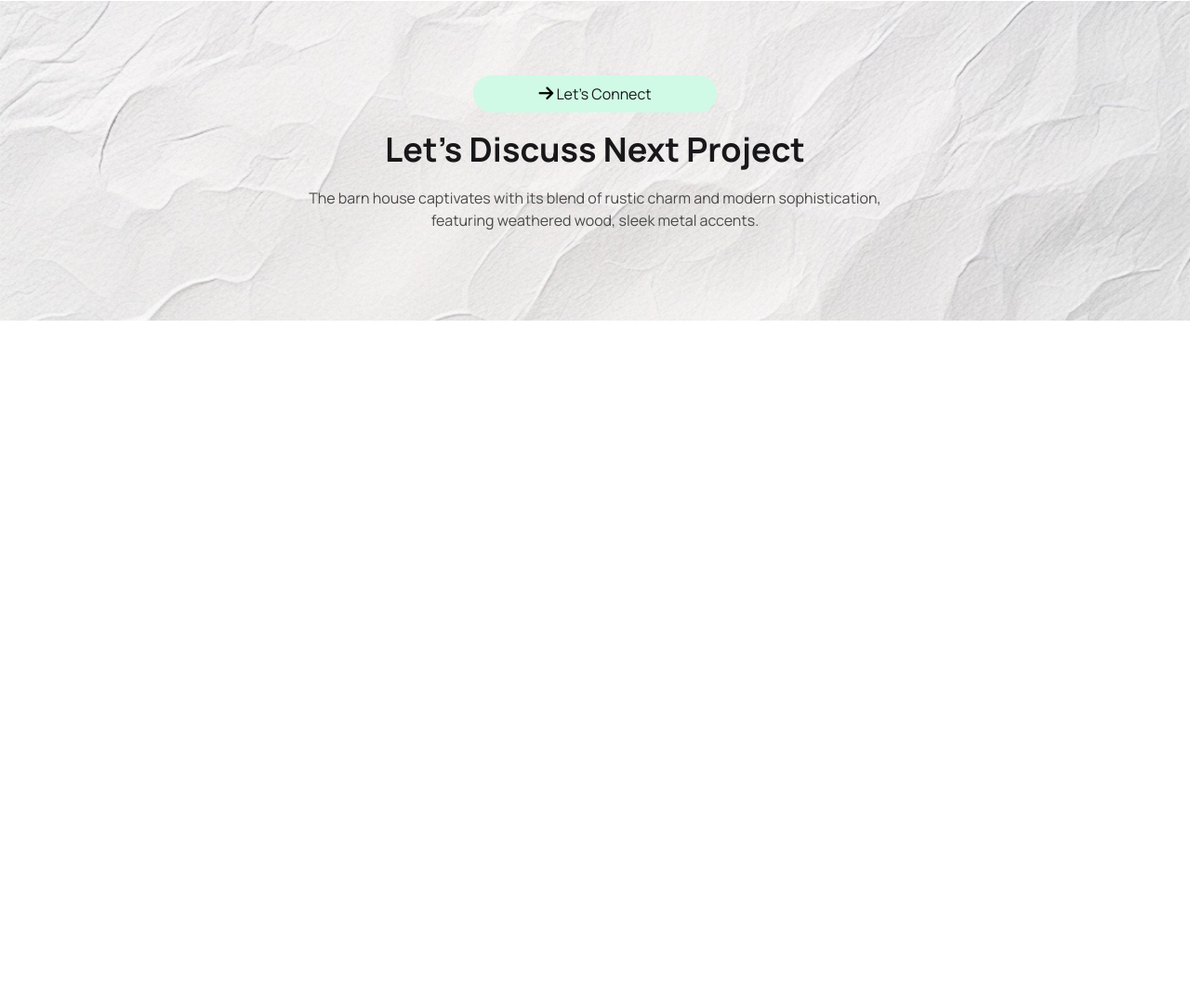
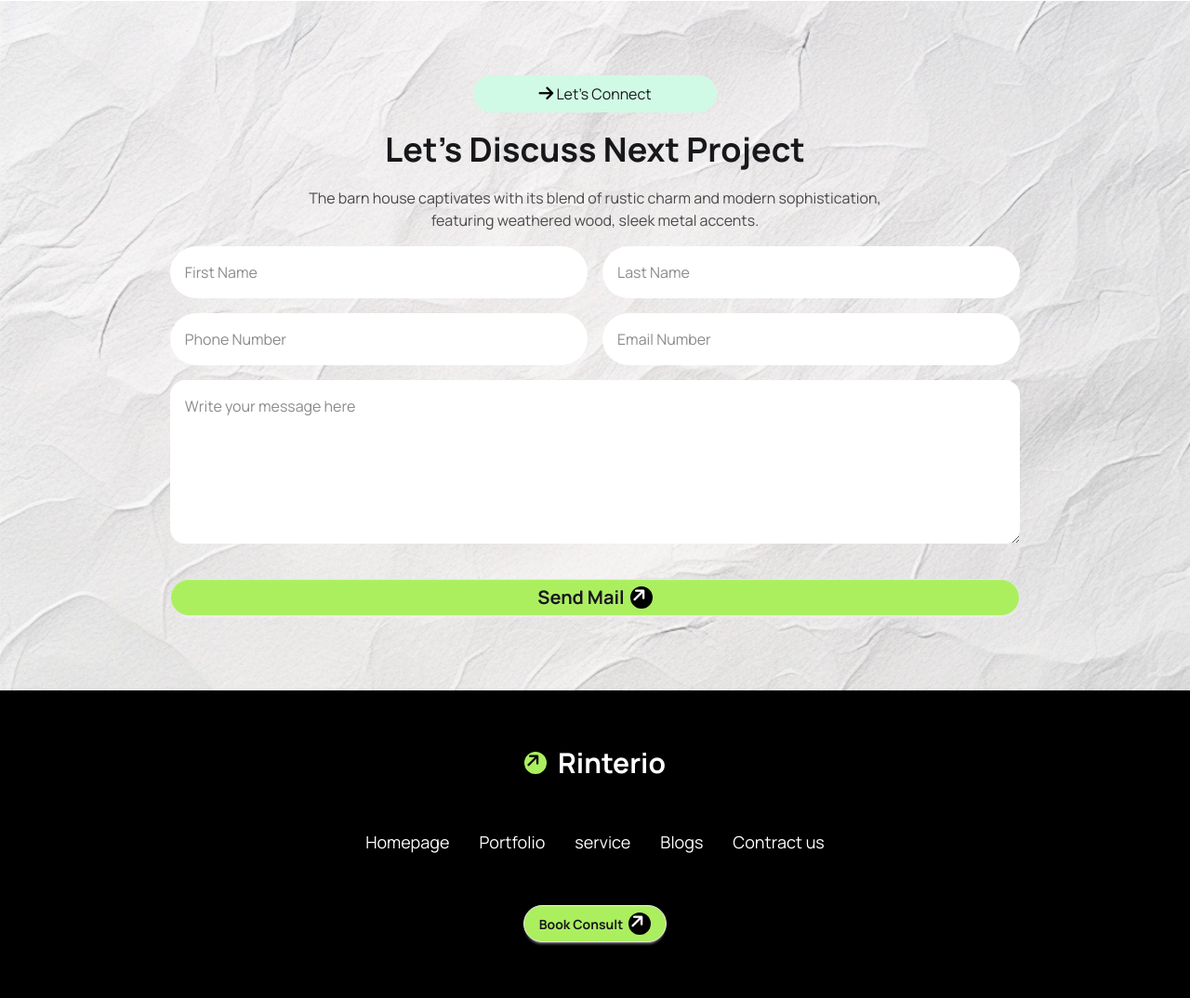
Before and after one commit to imranali4429/programming-hero-b10-assignment-03, a website: page src/index.html in a window 1280 px wide. Shown: the part 3801-4875 px from the top of the page at 93% size. Before the commit the page ends 4186 px from the top, so only its background shows below. Drawn offline with nearby package versions, Linux system fonts and the light colour scheme; files that its build step writes are made by us from their sources; files whose address does not match are found by name.

Commit message:
all done

```diff
--- a/src/index.html
+++ b/src/index.html
@@ -553,7 +553,7 @@
 
     <!-- form section -->
     <section
-      class="container mx-auto my-10 py-20 bg-[url('./assets/bg.jpg')] bg-cover bg-center bg-no-repeat"
+      class="container mx-auto mt-10 py-20 bg-[url('./assets/bg.jpg')] bg-cover bg-center bg-no-repeat"
     >
       <!-- text part -->
       <div>
@@ -565,11 +565,11 @@
               <i
                 class="fa-solid fa-arrow-right text-black flex items-center justify-center w-4 h-4 textarea-lg"
               ></i>
-              Let’s Connect
+              Let's Connect
             </p>
           </div>
           <h1 class="lg:text-4xl sm:text-3xl font-bold">
-            Let’s Discuss Next Project
+            Let's Discuss Next Project
           </h1>
           <p class="text-[#494949] text-center lg:w-5/7">
             The barn house captivates with its blend of rustic charm and modern
@@ -577,6 +577,75 @@
           </p>
         </div>
       </div>
+      <!-- input parts -->
+      <div class="w-5/7 mx-auto">
+        <div class="grid lg:grid-cols-2 gap-4 mb-4">
+          <input
+            type="text"
+            placeholder="First Name"
+            class="bg-white rounded-full p-4 col-span-1"
+          />
+          <input
+            type="text"
+            placeholder="Last Name"
+            class="bg-white rounded-full p-4 col-span-1"
+          />
+          <input
+            type="text"
+            placeholder="Phone Number"
+            class="bg-white rounded-full p-4 col-span-1"
+          />
+          <input
+            type="email"
+            placeholder="Email Number"
+            class="bg-white rounded-full p-4 col-span-1"
+          />
+        </div>
+        <textarea
+          placeholder="Write your message here"
+          class="bg-white rounded-2xl p-4 w-full mb-4"
+          rows="6"
+        ></textarea>
+        <button class="btn bg-[#ABEF5F] rounded-full w-full mt-4 text-xl">
+          Send Mail <i
+          class="fa-solid fa-arrow-right bg-black text-white rounded-full -rotate-45 flex items-center justify-center w-6 h-6 textarea-lg my-auto"
+        ></i>
+        </button>
+      </div>
     </section>
+
+    <!-- footer section  -->
+    <footer class="container bg-black py-15 space-y-10 mx-auto">
+      <!-- footer heading -->
+      <div class="text-center">
+        <a class="text-3xl font-extrabold text-white flex justify-center items-center"
+          ><i
+            class="fa-solid fa-arrow-right bg-[#ABEF5F] text-black rounded-full -rotate-45 flex items-center justify-center w-6 h-6 textarea-lg mr-3"
+          ></i
+          >Rinterio</a
+        >
+      </div>
+<!-- footer menu -->
+
+      <div class="lg:flex flex-1 items-center justify-center w-6/7 mx-auto">
+        <ul class="menu lg:menu-horizontal sm:menu-lg px-1 text-white">
+          <li><a>Homepage</a></li>
+          <li><a>Portfolio</a></li>
+          <li><a>service</a></li>
+          <li><a>Blogs</a></li>
+          <li><a>Contract us</a></li>
+        </ul>
+      </div>
+      <!-- footer button -->
+      <div class="flex justify-center">
+        <button class="btn bg-[#ABEF5F] rounded-full">
+        Book Consult
+        <i
+          class="fa-solid fa-arrow-right bg-black text-white rounded-full -rotate-45 flex items-center justify-center w-6 h-6 textarea-lg"
+        ></i>
+      </button>
+      </div>
+
+    </footer>
   </body>
 </html>
```
